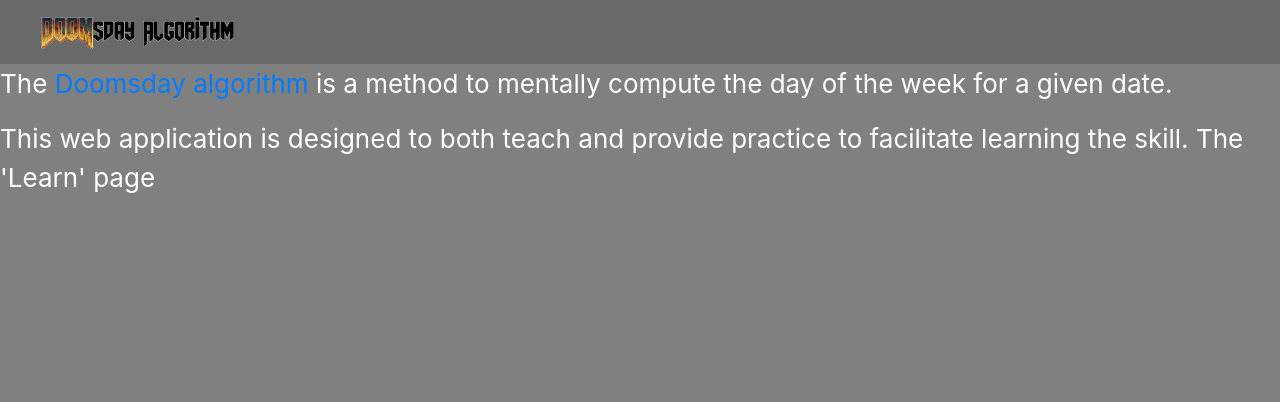
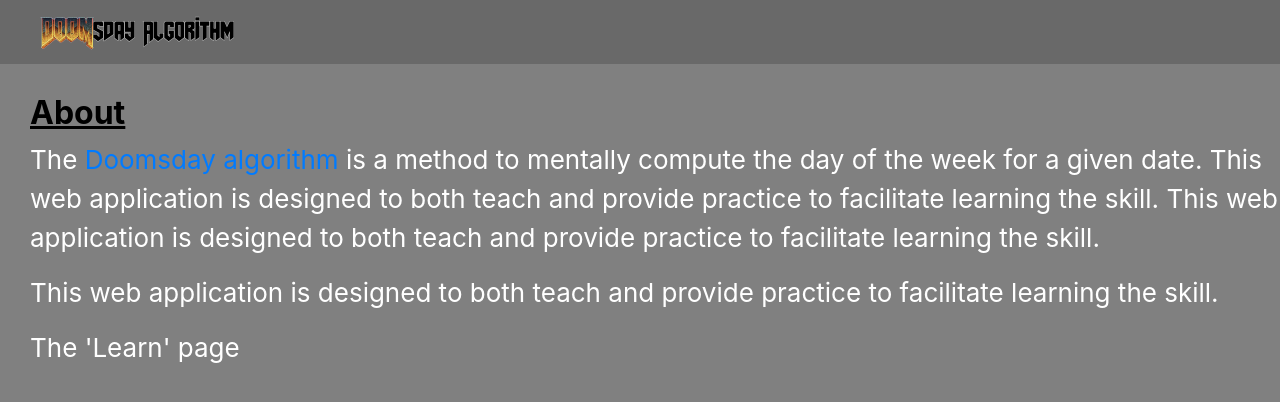
Before and after one commit to sriram-srirangam/doomsday-trainer, a React (Create React App) app in the folder doomsday_trainer/: page /about in a window 1280 px wide. Shown: the top 402 px of the page. Built offline with nearby package versions, Linux system fonts and the light colour scheme.

Commit message:
About page formatting

```diff
--- a/doomsday_trainer/src/AboutPage.jsx
+++ b/doomsday_trainer/src/AboutPage.jsx
@@ -5,6 +5,12 @@ import ButtonGroup from "@material-ui/core/ButtonGroup";
 const AboutPage = () => {
   return (
     <div className="General-app-text-content App-page-with-bar">
+      <div className="Paragraph-block">
+        <h2 style={{ color: "black" }}>
+          <b>
+            <u>About</u>
+          </b>
+        </h2>
         <p>
           {" "}
           The{" "}
@@ -16,13 +22,18 @@ const AboutPage = () => {
           >
             Doomsday algorithm
           </a>{" "}
-        is a method to mentally compute the day of the week for a given date.{" "}
+          is a method to mentally compute the day of the week for a given date.
+          This web application is designed to both teach and provide practice to
+          facilitate learning the skill. This web application is designed to
+          both teach and provide practice to facilitate learning the skill.{" "}
         </p>
         <p>
           {" "}
           This web application is designed to both teach and provide practice to
-        facilitate learning the skill. The 'Learn' page{" "}
+          facilitate learning the skill.{" "}
         </p>
+        <p> The 'Learn' page </p>
+      </div>
     </div>
   );
 };
--- a/doomsday_trainer/src/App.css
+++ b/doomsday_trainer/src/App.css
@@ -46,6 +46,11 @@
   color: white;
 }
 
+.Paragraph-block {
+  margin-top: 30px;
+  margin-left: 30px;
+}
+
 .App-page-with-bar {
   height: calc(100vh - 64px);
 }
```
Lines whose indentation alone changed are shown as unchanged.
